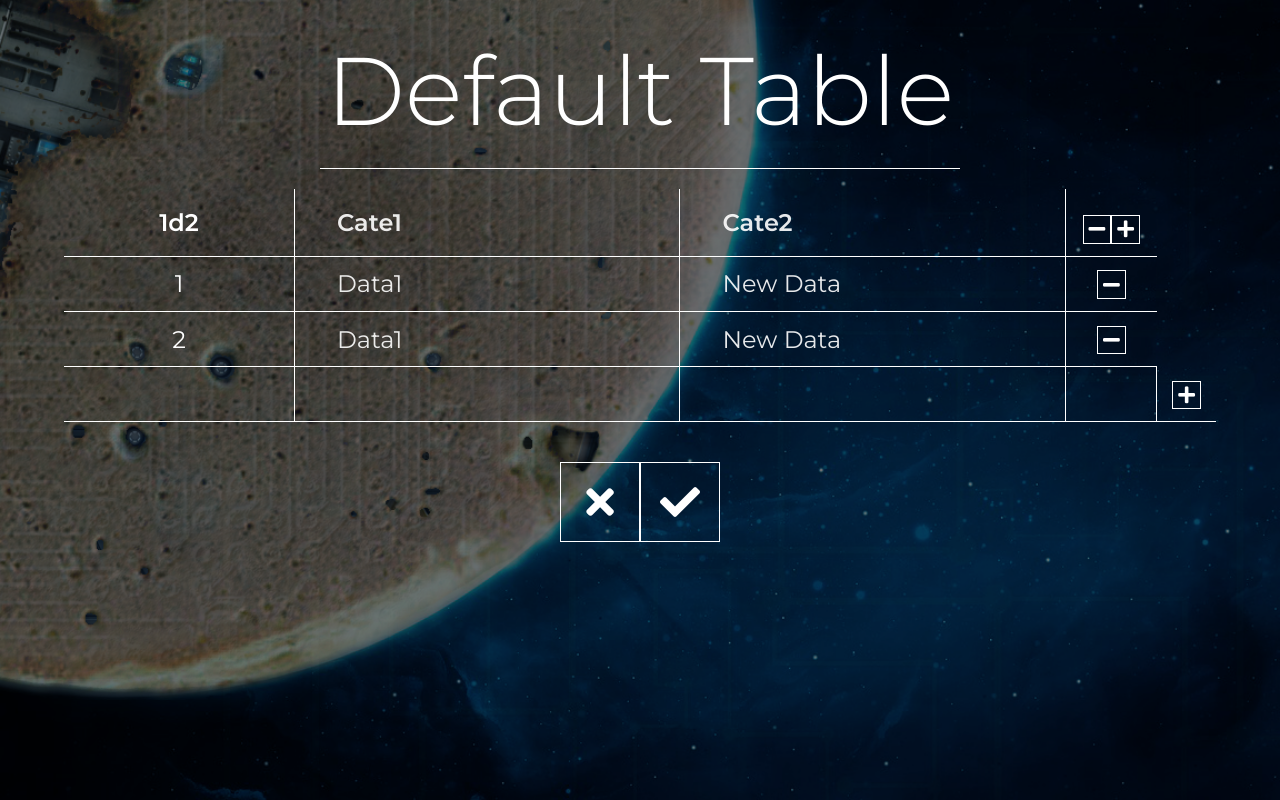
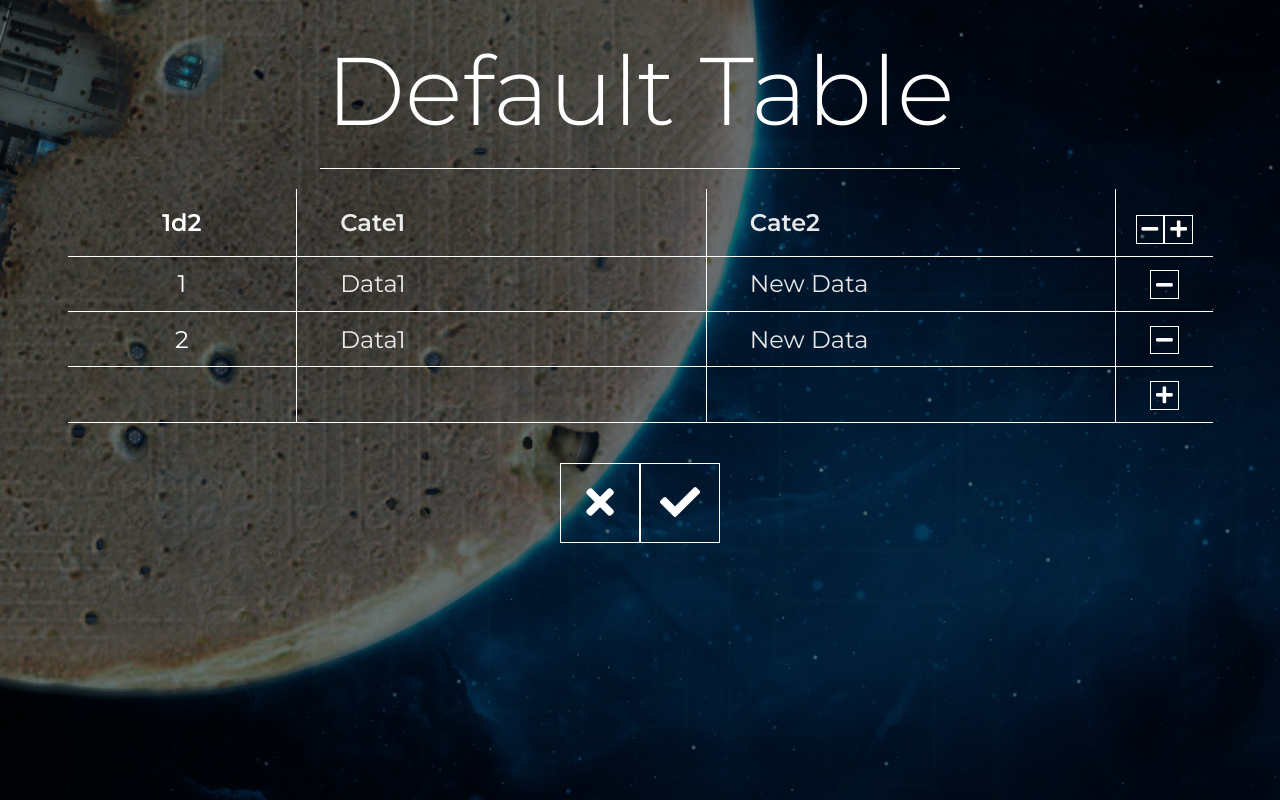
Before and after one commit to svmnotn/upgraded-pancake, a React (Create React App) app in the folder front-end/: page /edit in a window 1280 px wide. Built offline with nearby package versions, Linux system fonts and the light colour scheme.

Commit message:
style(front-end): clean up code so it looks nicer

```diff
--- a/front-end/src/components/routes/components/TableEditor.js
+++ b/front-end/src/components/routes/components/TableEditor.js
@@ -1,7 +1,7 @@
 import React from 'react';
 import '../../../styles/App.css';
 import { Link } from 'react-router-dom';
-//["Cate1", "Cate2"]
+
 class TableEditor extends React.Component {
     constructor(props) {
         super(props);
@@ -36,9 +36,11 @@ class TableEditor extends React.Component {
 
     addRow(event) {
         let tempCols = [];
+
         for (let i = 0; i < this.state.heading.length; i++) {
             tempCols.push("Default");
         }
+
         const newRow = {roll: 1, value: tempCols}
 
         this.setState((prevState) => {
@@ -57,6 +59,7 @@ class TableEditor extends React.Component {
     addCol(event) {
         let tempArr = this.state.results,
             tempHeader = this.state.heading;
+
         this.state.results.map(function (result, i) {
             result.value.push("Default");
         })
@@ -79,11 +82,12 @@ class TableEditor extends React.Component {
 
     removeCol(event) {
         let tempArr = this.state.results;
+
         this.state.results.map(function (result, i) {
             result.value.pop();
         })
 
-        if (typeof tempHeader === "string") {
+        if (typeof tempArr === "string") {
             this.setState({
                 heading: "",
                 results: tempArr,
@@ -98,14 +102,13 @@ class TableEditor extends React.Component {
                 passedTest: false,
             });
         }
-
         event.preventDefault();
     }
 
     removeRow(key, event) {
         this.setState(function (prevState) {
             return {
-                results: prevState.results.filter(function(result, i){
+                results: prevState.results.filter(function (result, i) {
                     return i !== key;
                 })
             }
@@ -119,6 +122,7 @@ class TableEditor extends React.Component {
 
     saveValue(resKey, valKey, event) {
         const results = this.state.results[resKey];
+
         if (typeof results.value === "string") {
             results.value = event.target.value;
         }
@@ -135,6 +139,7 @@ class TableEditor extends React.Component {
 
     saveRoll(key, event) {
         const results = this.state.results;
+
         if(event.target.value.trim() === "") {
             results[key].roll = "";
         }
@@ -166,7 +171,7 @@ class TableEditor extends React.Component {
     }
 
     saveProp (event) {
-        this.setState({
+        this.setState ({
             [event.target.name]: event.target.value,
             passedTest: false,
         })
@@ -271,7 +276,7 @@ class TableEditor extends React.Component {
 
         else {
             return (
-                valArr.map (function (value, i){
+                valArr.map (function (value, i) {
                     return (
                         <td key={i}>
                             <input type="text"
@@ -310,39 +315,45 @@ class TableEditor extends React.Component {
                                    placeholder = {heading}
                                    maxLength="55"
                                    className="leftAlign thInput"/>
-                        </th>)
+                        </th>
+                    )
                 })
             )
         }
-
     }
 
     createEmptyCols() {
         if(typeof this.state.heading !== "string") {
             let tempVal = [];
+
             this.state.heading.map (function (header, i) {
                 tempVal.push(<td></td>);
             })
 
             return (
-                <tr>{tempVal}
-                <td></td>
+                <tr>
+                    {tempVal}
                     <td></td>
                     <td style= {{borderRight: "none"}}><button className="tinyBtn squareBtn"
                         onClick={(event) => this.addRow( event)}>
                             <i className="fa fa-plus"></i>
-                </button></td>
+                        </button>
+                    </td>
                 </tr>
             )
         }
+
         else {
             return (
                 <tr>
-                    <td></td>
+                    <td> </td>
+                    <td> </td>
+                    <td>
                         <button className="tinyBtn squareBtn"
                                 onClick={(event) => this.addRow( event)}>
                             <i className="fa fa-plus"></i>
                         </button>
+                    </td>
                 </tr>
             )
         }
@@ -376,7 +387,6 @@ class TableEditor extends React.Component {
 
                                     {this.createHeading(this.state.heading)}
 
-
                                     <td style={{borderRight:"none"}}>
                                         <button style={{marginTop: "0.7em"}}
                                                 className="tinyBtn squareBtn"
@@ -394,8 +404,6 @@ class TableEditor extends React.Component {
                                 {this.createRows()}
 
                                 {this.createEmptyCols()}
-
-
                             </tbody>
                         </table>
                     </form>
```
Also changed, not shown: front-end/src/components/routes/components/Table.js (+5 -3 lines). Lines whose indentation alone changed are shown as unchanged.
